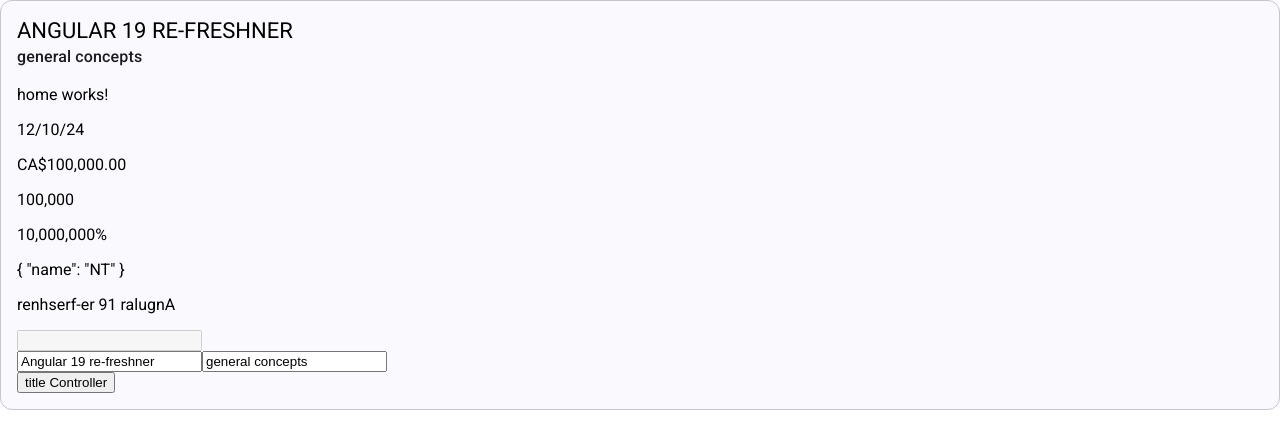
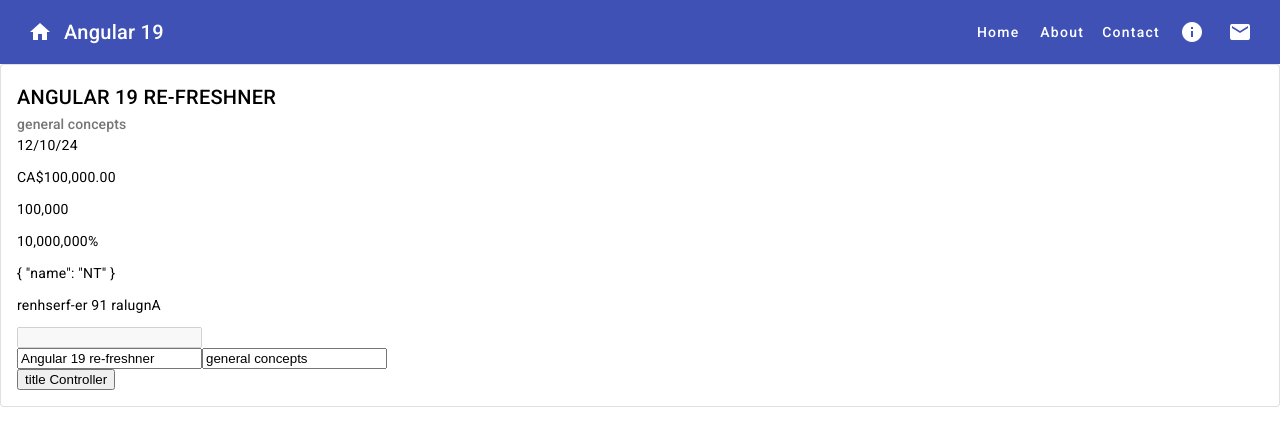
Before and after one commit to vitalysinitsin/courses, an Angular app in the folder angular/newstandalone/: page / in a window 1280 px wide. Shown: the top 448 px of the page. Built offline with nearby package versions, Linux system fonts and the light colour scheme.

Commit message:
basic routing

```diff
--- a/angular/newstandalone/angular.json
+++ b/angular/newstandalone/angular.json
@@ -16,9 +16,7 @@
             "outputPath": "dist/newstandalone",
             "index": "src/index.html",
             "browser": "src/main.ts",
-            "polyfills": [
-              "zone.js"
-            ],
+            "polyfills": ["zone.js"],
             "tsConfig": "tsconfig.app.json",
             "assets": [
               {
@@ -27,7 +25,7 @@
               }
             ],
             "styles": [
-              "@angular/material/prebuilt-themes/azure-blue.css",
+              "@angular/material/prebuilt-themes/indigo-pink.css",
               "src/styles.css"
             ],
             "scripts": []
@@ -74,10 +72,7 @@
         "test": {
           "builder": "@angular-devkit/build-angular:karma",
           "options": {
-            "polyfills": [
-              "zone.js",
-              "zone.js/testing"
-            ],
+            "polyfills": ["zone.js", "zone.js/testing"],
             "tsConfig": "tsconfig.spec.json",
             "assets": [
               {
@@ -86,7 +81,7 @@
               }
             ],
             "styles": [
-              "@angular/material/prebuilt-themes/azure-blue.css",
+              "@angular/material/prebuilt-themes/indigo-pink.css",
               "src/styles.css"
             ],
             "scripts": []
--- a/angular/newstandalone/src/app/app.component.css
+++ b/angular/newstandalone/src/app/app.component.css
@@ -0,0 +1,3 @@
+.example-spacer {
+  flex: 1 1 auto;
+}
--- a/angular/newstandalone/src/app/app.component.html
+++ b/angular/newstandalone/src/app/app.component.html
@@ -1,24 +1,18 @@
-<mat-card appearance="outlined">
-  <mat-card-header>
-    <mat-card-title>{{ title | uppercase }}</mat-card-title>
-    <mat-card-subtitle>{{ subtitle | lowercase }}</mat-card-subtitle>
-  </mat-card-header>
-  <mat-card-content>
-    <app-home></app-home>
-    <p>{{ todaysDate | date : "MM/dd/yy" }}</p>
-    <p>{{ salary | currency : "CAD" }}</p>
-    <p>{{ salary | number : "1.0-4" }}</p>
-    <p>{{ salary | percent }}</p>
-    <p>{{ _obj | json }}</p>
-    <p>{{ title | reverse }}</p>
-    <input [disabled]="isDisabled" />
-    <br />
-    <input (input)="UpdateTitle($event)" [value]="title" />
-    <input [(ngModel)]="subtitle" />
-    <br />
-    <button (click)="ChangeTitle()">title Controller</button>
-  </mat-card-content>
-</mat-card>
-<br />
+<mat-toolbar color="primary">
+  <button mat-icon-button>
+    <mat-icon>home</mat-icon>
+  </button>
+  <span>Angular 19</span>
+  <span class="example-spacer"></span>
+  <button mat-button routerLink="/">Home</button>
+  <button mat-button routerLink="/about">About</button>
+  <button mat-button routerLink="/contact">Contact</button>
+  <button mat-icon-button>
+    <mat-icon>info</mat-icon>
+  </button>
+  <button mat-icon-button>
+    <mat-icon>mail</mat-icon>
+  </button>
+</mat-toolbar>
 
 <router-outlet />
--- a/angular/newstandalone/src/app/app.component.ts
+++ b/angular/newstandalone/src/app/app.component.ts
@@ -1,40 +1,19 @@
 import { Component } from '@angular/core';
-import { RouterOutlet } from '@angular/router';
-import { MatCardModule } from '@angular/material/card';
-import { HomeComponent } from './home/home.component';
-import { CommonModule } from '@angular/common';
-import { ReversePipe } from './custom/reverse.pipe';
-import { FormsModule } from '@angular/forms';
+import { MatButtonModule } from '@angular/material/button';
+import { MatIcon } from '@angular/material/icon';
+import { MatToolbarModule } from '@angular/material/toolbar';
+import { RouterLink, RouterOutlet } from '@angular/router';
 
 @Component({
   selector: 'app-root',
   imports: [
     RouterOutlet,
-    MatCardModule,
-    HomeComponent,
-    CommonModule,
-    ReversePipe,
-    FormsModule,
+    RouterLink,
+    MatToolbarModule,
+    MatButtonModule,
+    MatIcon,
   ],
   templateUrl: './app.component.html',
   styleUrl: './app.component.css',
 })
-export class AppComponent {
-  title = 'Angular 19 re-freshner';
-  subtitle = 'general concepts';
-  todaysDate = new Date();
-  salary = 100000;
-  _obj = { name: 'NT' };
-  isDisabled = true;
-
-  ChangeTitle() {
-    this.title = 'Angular 19 updated title';
-  }
-
-  UpdateTitle(event: Event) {
-    if (event.currentTarget instanceof EventTarget) {
-      const input = event.currentTarget as HTMLInputElement;
-      this.title = input.value;
-    }
-  }
-}
+export class AppComponent {}
--- a/angular/newstandalone/src/app/app.routes.ts
+++ b/angular/newstandalone/src/app/app.routes.ts
@@ -1,3 +1,19 @@
 import { Routes } from '@angular/router';
+import { HomeComponent } from './home/home.component';
+import { AboutComponent } from './common/about/about.component';
+import { ContactComponent } from './common/contact/contact.component';
 
-export const routes: Routes = [];
+export const routes: Routes = [
+  {
+    path: '',
+    component: HomeComponent,
+  },
+  {
+    path: 'about',
+    component: AboutComponent,
+  },
+  {
+    path: 'contact',
+    component: ContactComponent,
+  },
+];
--- a/angular/newstandalone/src/app/home/home.component.html
+++ b/angular/newstandalone/src/app/home/home.component.html
@@ -1 +1,21 @@
-<p>home works!</p>
+<mat-card appearance="outlined">
+  <mat-card-header>
+    <mat-card-title>{{ title | uppercase }}</mat-card-title>
+    <mat-card-subtitle>{{ subtitle | lowercase }}</mat-card-subtitle>
+  </mat-card-header>
+  <mat-card-content>
+    <p>{{ todaysDate | date : "MM/dd/yy" }}</p>
+    <p>{{ salary | currency : "CAD" }}</p>
+    <p>{{ salary | number : "1.0-4" }}</p>
+    <p>{{ salary | percent }}</p>
+    <p>{{ _obj | json }}</p>
+    <p>{{ title | reverse }}</p>
+    <input [disabled]="isDisabled" />
+    <br />
+    <input (input)="UpdateTitle($event)" [value]="title" />
+    <input [(ngModel)]="subtitle" />
+    <br />
+    <button (click)="ChangeTitle()">title Controller</button>
+  </mat-card-content>
+</mat-card>
+<br />
--- a/angular/newstandalone/src/app/home/home.component.ts
+++ b/angular/newstandalone/src/app/home/home.component.ts
@@ -1,11 +1,31 @@
+import { CommonModule } from '@angular/common';
 import { Component } from '@angular/core';
+import { MatCardModule } from '@angular/material/card';
+import { ReversePipe } from '../custom/reverse.pipe';
+import { FormsModule } from '@angular/forms';
 
 @Component({
   selector: 'app-home',
-  imports: [],
+  imports: [MatCardModule, CommonModule, ReversePipe, FormsModule],
   templateUrl: './home.component.html',
-  styleUrl: './home.component.css'
+  styleUrl: './home.component.css',
 })
 export class HomeComponent {
+  title = 'Angular 19 re-freshner';
+  subtitle = 'general concepts';
+  todaysDate = new Date();
+  salary = 100000;
+  _obj = { name: 'NT' };
+  isDisabled = true;
 
+  ChangeTitle() {
+    this.title = 'Angular 19 updated title';
+  }
+
+  UpdateTitle(event: Event) {
+    if (event.currentTarget instanceof EventTarget) {
+      const input = event.currentTarget as HTMLInputElement;
+      this.title = input.value;
+    }
+  }
 }
```
